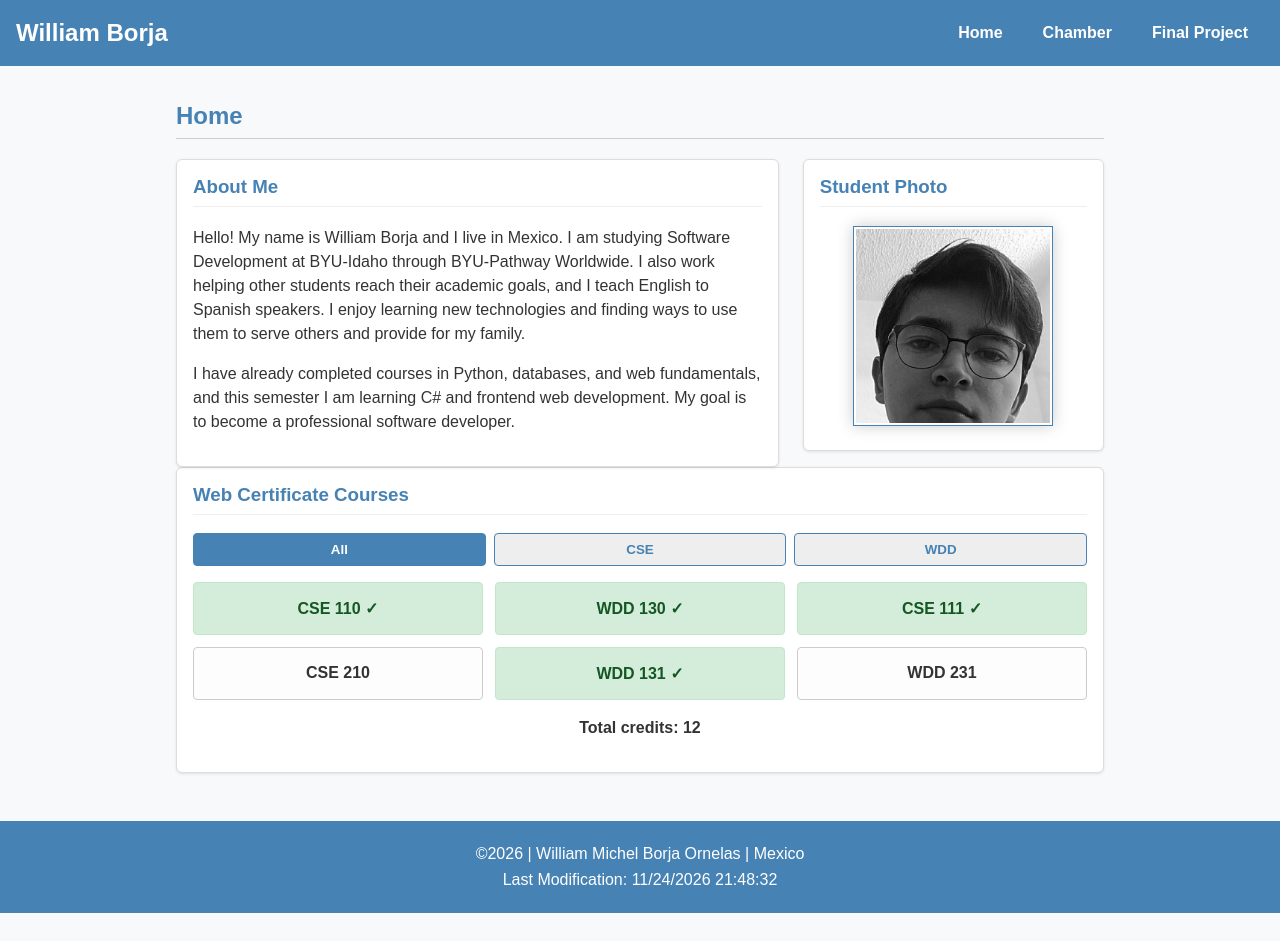
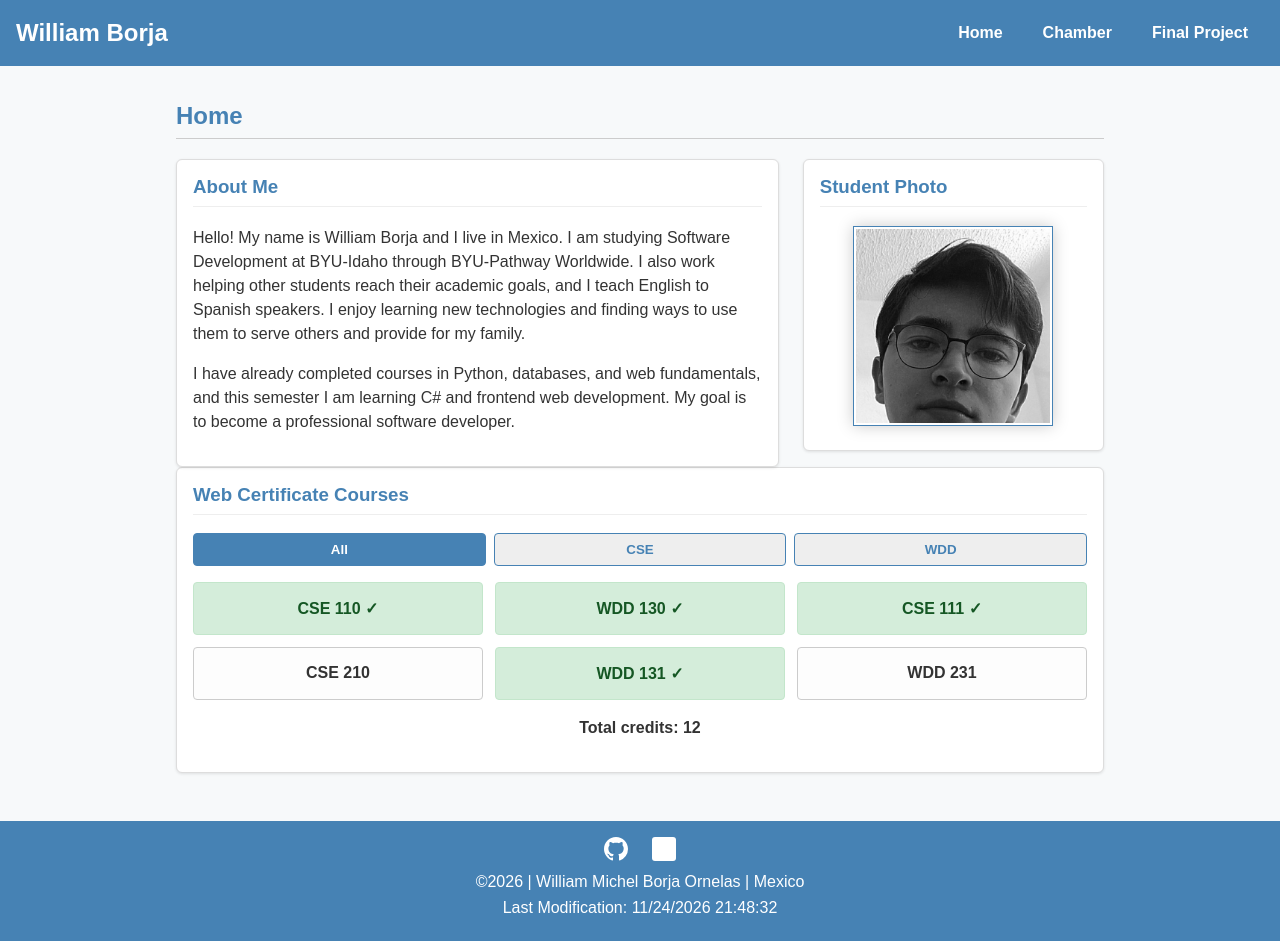
Before and after one commit to User45pro/wdd231, a plain HTML site: page index.html in a window 1280 px wide. Before the commit the page ends 913 px from the top, so only its background shows below. Drawn offline with Linux system fonts and the light colour scheme.

Commit message:
I added footer social links and styles

```diff
--- a/index.html
+++ b/index.html
@@ -54,6 +54,14 @@
     </main>
 
     <footer>
+        <div class="social">
+            <a href="https://github.com/User45pro" target="_blank">
+                <img src="images/github.svg" alt="GitHub" width="24" height="24">
+            </a>
+            <a href="https://www.linkedin.com" target="_blank">
+                <img src="images/linkedin.svg" alt="LinkedIn" width="24" height="24">
+            </a>
+        </div>
         <p>&copy;<span id="currentyear"></span> | William Michel Borja Ornelas | Mexico</p>
         <p id="lastModified"></p>
     </footer>
--- a/styles/small.css
+++ b/styles/small.css
@@ -167,6 +167,19 @@ footer {
     margin-top: 2rem;
 }
 
+.social {
+    display: flex;
+    justify-content: center;
+    gap: 1.5rem;
+    margin-bottom: 0.5rem;
+}
+
+.social a img {
+    width: 24px;
+    height: 24px;
+    filter: brightness(0) invert(1);
+}
+
 footer p {
     margin: 0.5rem 0;
 }
```
Also changed, not shown: images/github.svg (added), images/linkedin.svg (added).
